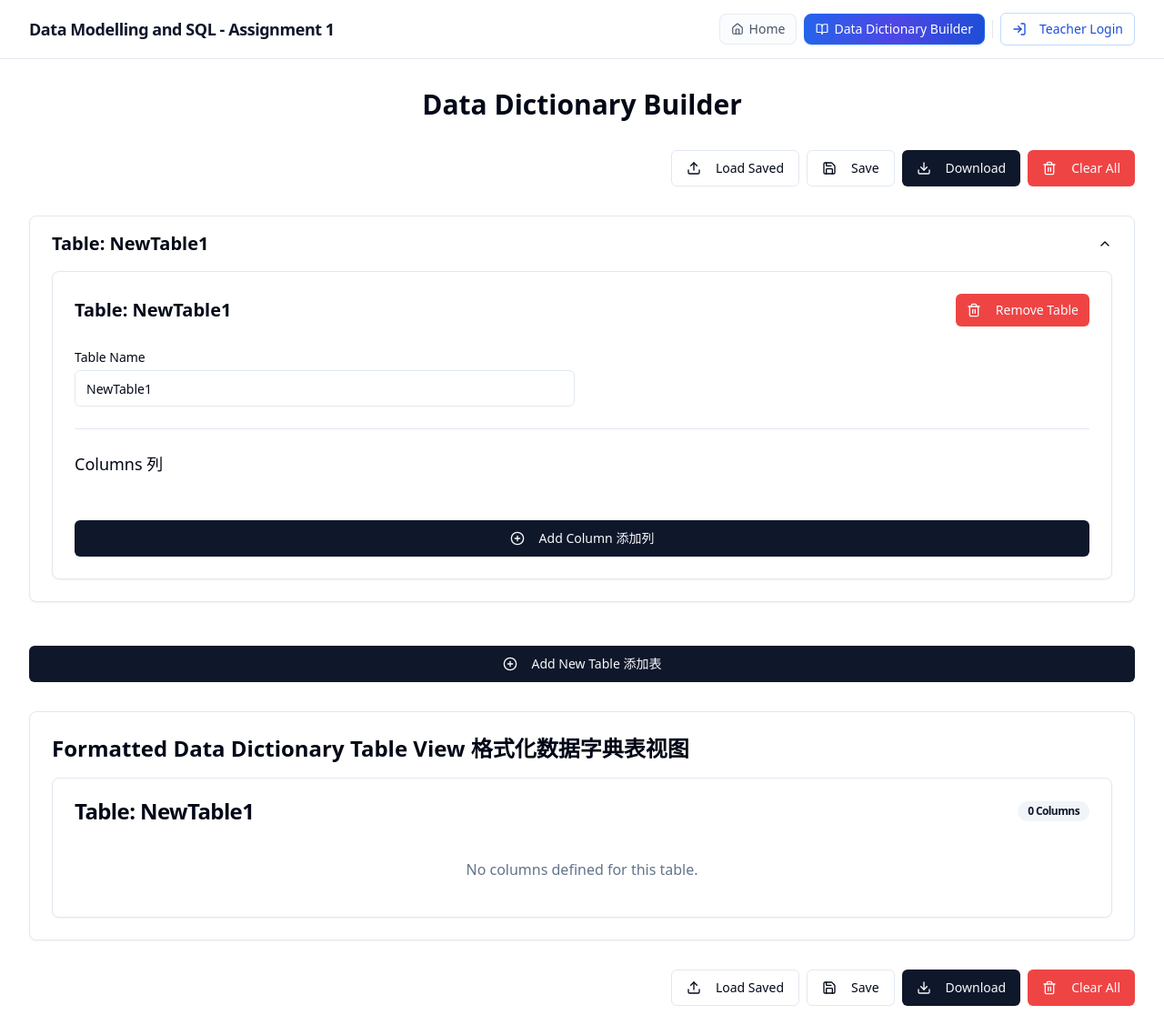
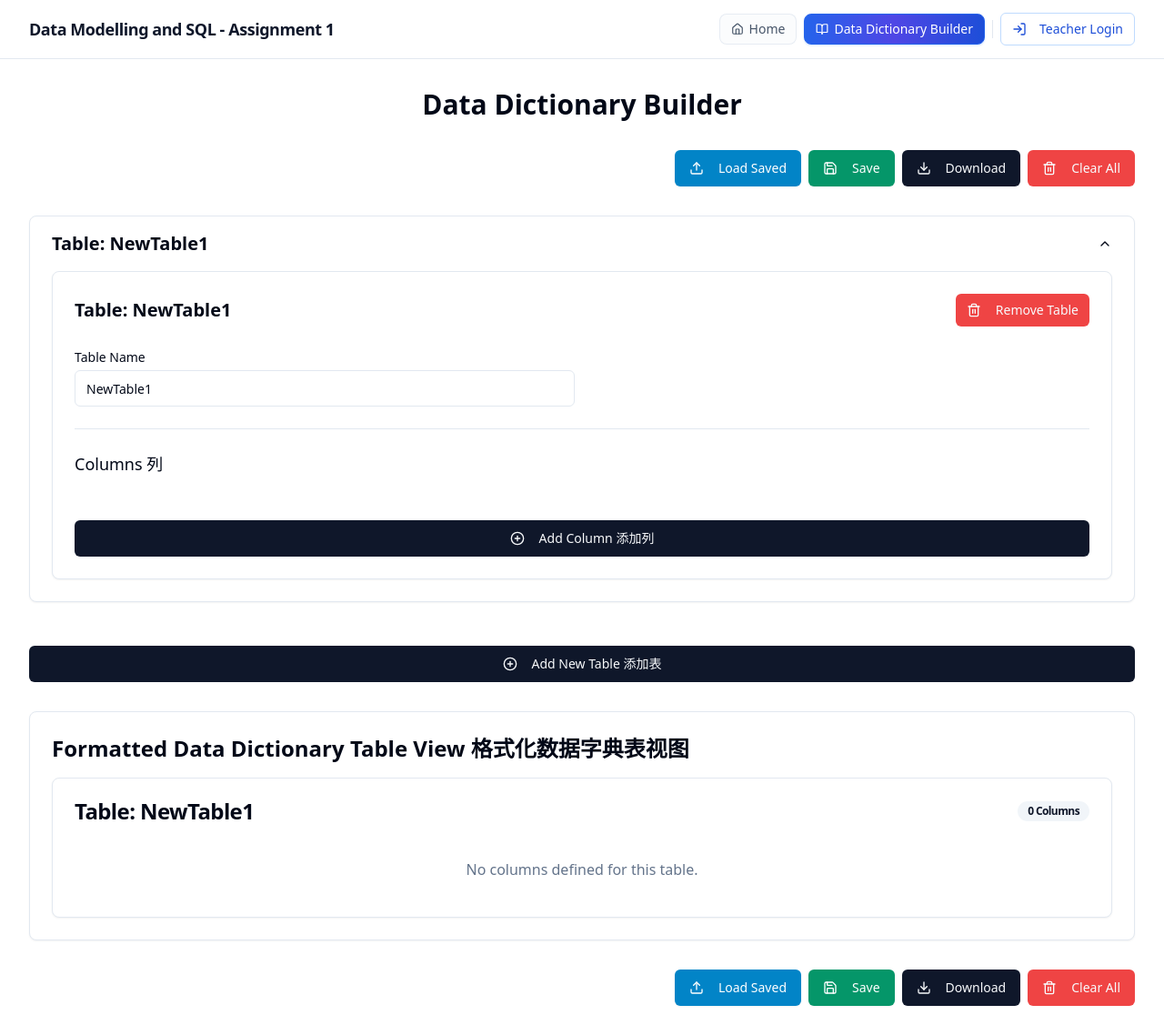
Before and after one commit to SatyrFrost/mssql-a1-grader, a React (Vite) app: page /data-dictionary in a window 1280 px wide. Shown: the whole page at 91% size. Built offline with nearby package versions, Linux system fonts and the light colour scheme.

Commit message:
(1 files changed)

```diff
--- a/src/pages/DataDictionaryBuilder.tsx
+++ b/src/pages/DataDictionaryBuilder.tsx
@@ -187,11 +187,17 @@ const DataDictionaryBuilder = () => {
             Load Model Answer
           </Button>
         )}
-        <Button variant="outline" onClick={handleLoadFromLocalStorage}>
+        <Button
+          onClick={handleLoadFromLocalStorage}
+          className="bg-sky-600 hover:bg-sky-700 text-white shadow-sm"
+        >
           <Upload className="h-4 w-4 mr-2" />
           Load Saved
         </Button>
-        <Button variant="outline" onClick={handleSaveExplicitly}>
+        <Button
+          onClick={handleSaveExplicitly}
+          className="bg-emerald-600 hover:bg-emerald-700 text-white shadow-sm"
+        >
           <Save className="h-4 w-4 mr-2" />
           Save
         </Button>
@@ -248,11 +254,17 @@ const DataDictionaryBuilder = () => {
             Load Model Answer
           </Button>
         )}
-        <Button variant="outline" onClick={handleLoadFromLocalStorage}>
+        <Button
+          onClick={handleLoadFromLocalStorage}
+          className="bg-sky-600 hover:bg-sky-700 text-white shadow-sm"
+        >
           <Upload className="h-4 w-4 mr-2" />
           Load Saved
         </Button>
-        <Button variant="outline" onClick={handleSaveExplicitly}>
+        <Button
+          onClick={handleSaveExplicitly}
+          className="bg-emerald-600 hover:bg-emerald-700 text-white shadow-sm"
+        >
           <Save className="h-4 w-4 mr-2" />
           Save
         </Button>
```
